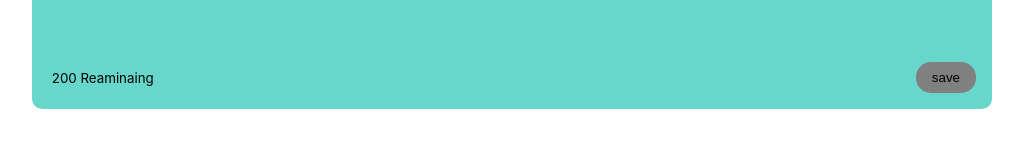
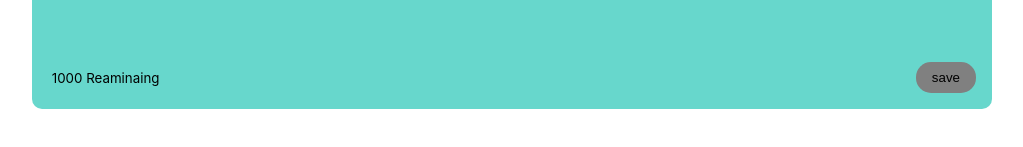
Before and after one commit to SidahmedBelkadi/React-Notes-App, a React (Create React App) app: page / in a window 1280 px wide. Shown: the part 295-442 px from the top of the page, without its empty margins (128-1151 px from the left). Built offline with nearby package versions, Linux system fonts and the light colour scheme; the HTML template or start-up script is replaced by a standard one.

Commit message:
Add Caracter limit to 1000

```diff
--- a/src/components/AddNote.js
+++ b/src/components/AddNote.js
@@ -3,7 +3,7 @@ import { useState } from "react"
 const AddNote = ({handleAddNote}) => {
 
     const [text, setText] = useState('')
-    const caracterLimit = 200;
+    const caracterLimit = 1000;
 
     const handleChange = (e) => {
         if (caracterLimit - e.target.value.length >= 0) {
```
